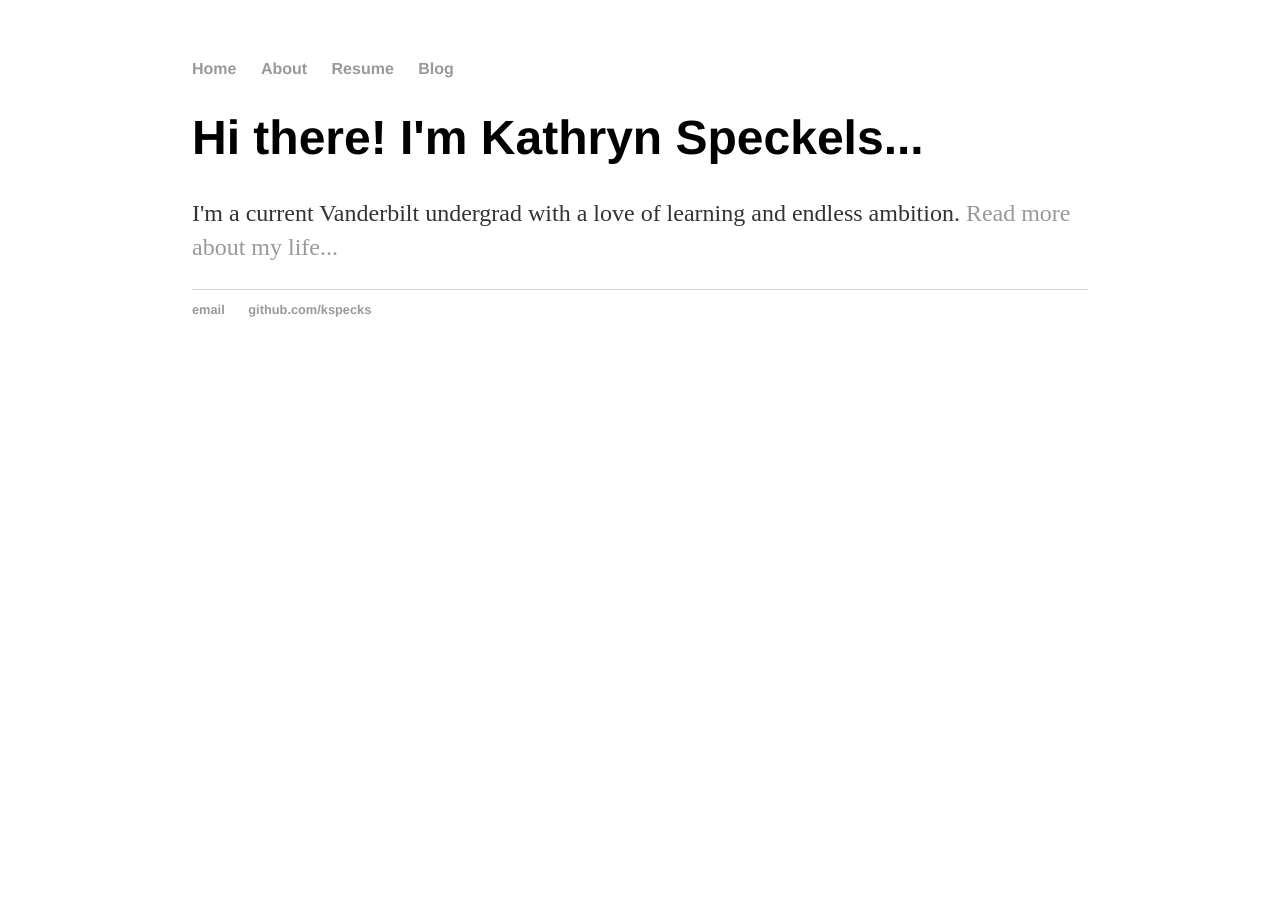
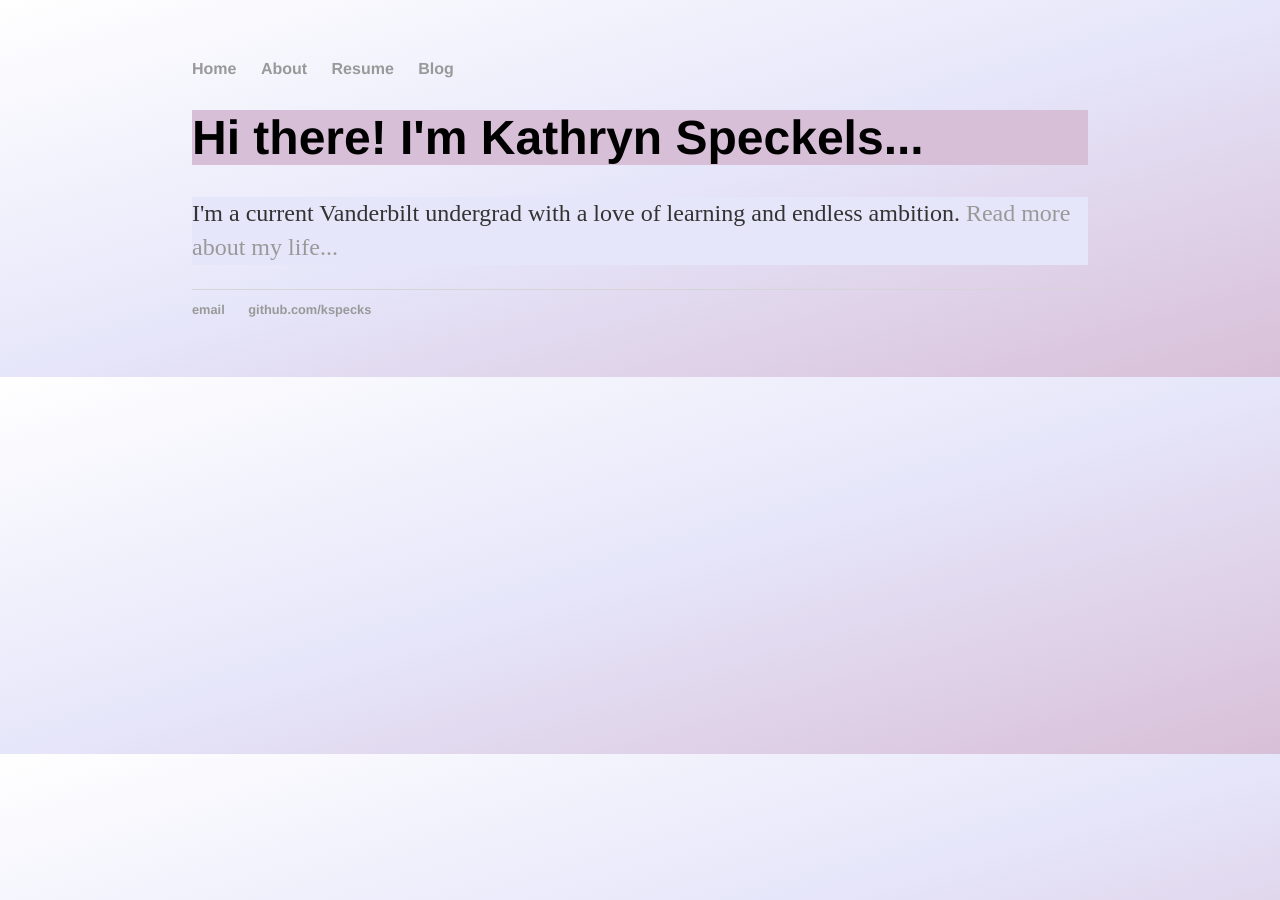
Before and after one commit to kspecks/kspecks.github.io, a Jekyll site: the page built from index.html, in a window 1280 px wide. Built offline with Jekyll 4.4.1, drawn with Linux system fonts in a browser that asks for light colours.

Commit message:
Update default.html

```diff
--- a/_layouts/default.html
+++ b/_layouts/default.html
@@ -1,5 +1,17 @@
 <!DOCTYPE html>
 	<html>
+		<style>
+			body {
+				background: linear-gradient(to bottom right, white, lavender, thistle);
+			}
+			h1 {
+				background-color: thistle;
+			}
+			p {
+				background-color: lavender;
+			}
+		</style>
+
 		<head>
 			<title>{{ page.title }}</title>
 			<!-- link to main stylesheet -->
```
